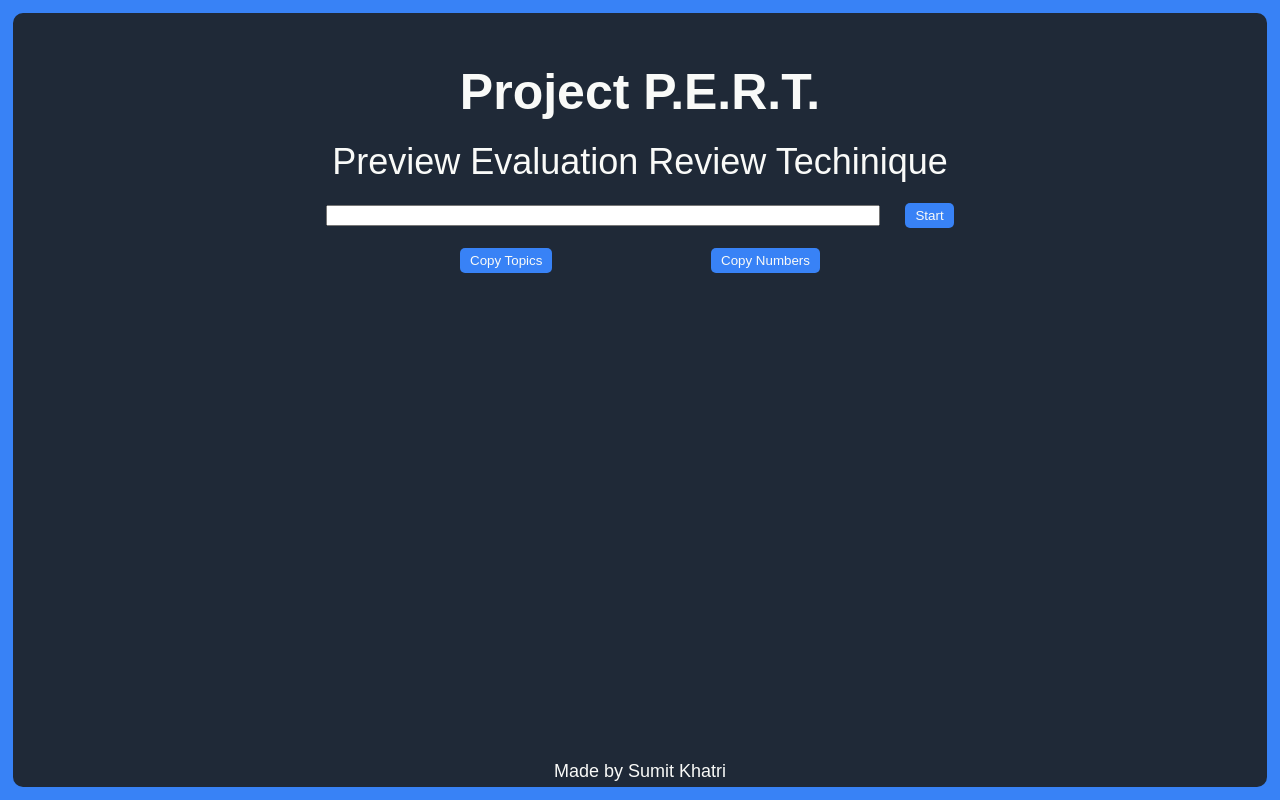
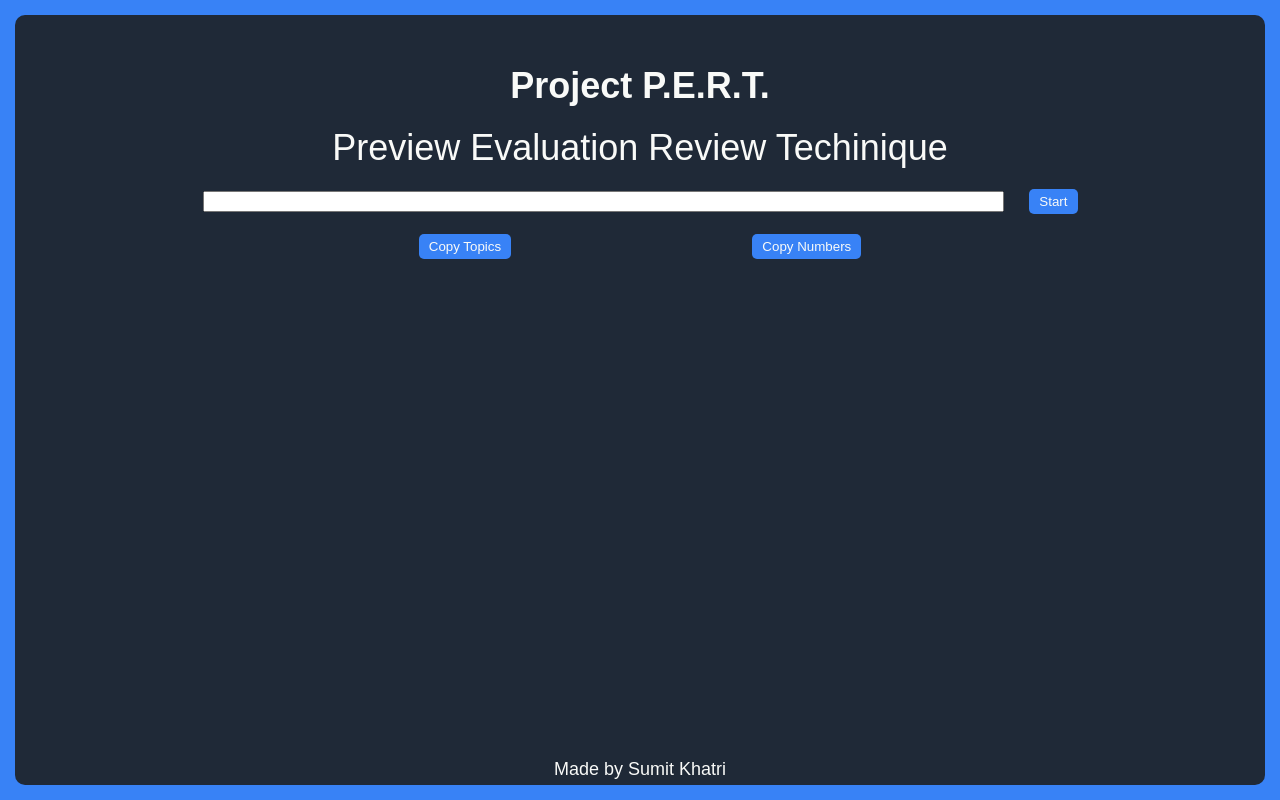
Before and after one commit to SwayKh/pert, a plain HTML site: page index.html in a window 1280 px wide. Drawn offline with Linux system fonts and the light colour scheme.

Commit message:
Debug some design issues

```diff
--- a/index.html
+++ b/index.html
@@ -21,8 +21,8 @@
                 <button class="start">Start</button>
             </div>
             <div class="copy-bar">
-                <button>Copy Topics</button>
-                <button>Copy Numbers</button>
+                <button class="copy-topic-btn">Copy Topics</button>
+                <button class="copy-num-btn">Copy Numbers</button>
             </div>
             <div class="table-area">
 
--- a/script.js
+++ b/script.js
@@ -1,3 +1,9 @@
+const tableArea = document.querySelector('.table-area')
+const input = document.querySelector('.input')
+const start = document.querySelector('.start')
+const topicBtn = document.querySelector('.copy-topic-btn')
+const numBtn = document.querySelector('copy-num-btn')
+
 
 // # Create a dictionary to store the counts
 // name_counts = {}
--- a/styles.css
+++ b/styles.css
@@ -23,24 +23,24 @@ body {
     align-items: center;
     justify-content: center;
     gap: 20px;
-    margin: 1%;
+    margin: 15px;
 }
 
 .title {
+    font-size: 36px;
     text-align: center;
     color: #F9FAF8;
     font-weight: 100;
 }
 
 #fullTitle {
-    font-size: 50px;
     font-weight: 900;
     margin-top: 50px;
 }
 
 .search-bar,
 .copy-bar {
-    width: 50%;
+    width: 70%;
     display: flex;
     justify-content: space-evenly;
     align-items: center;
```
